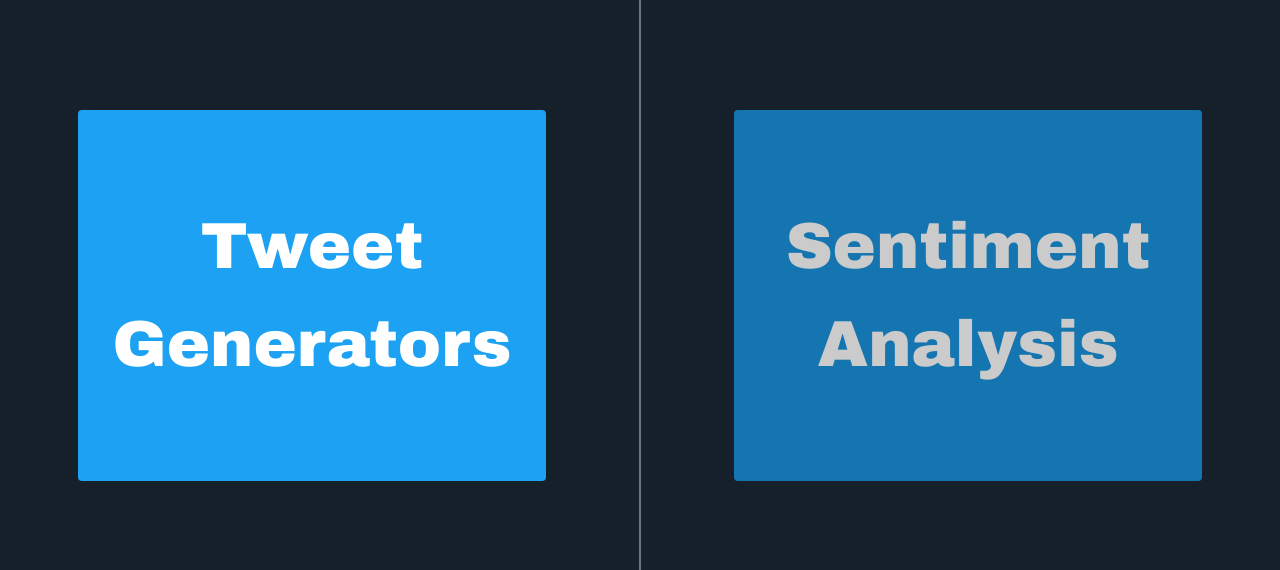
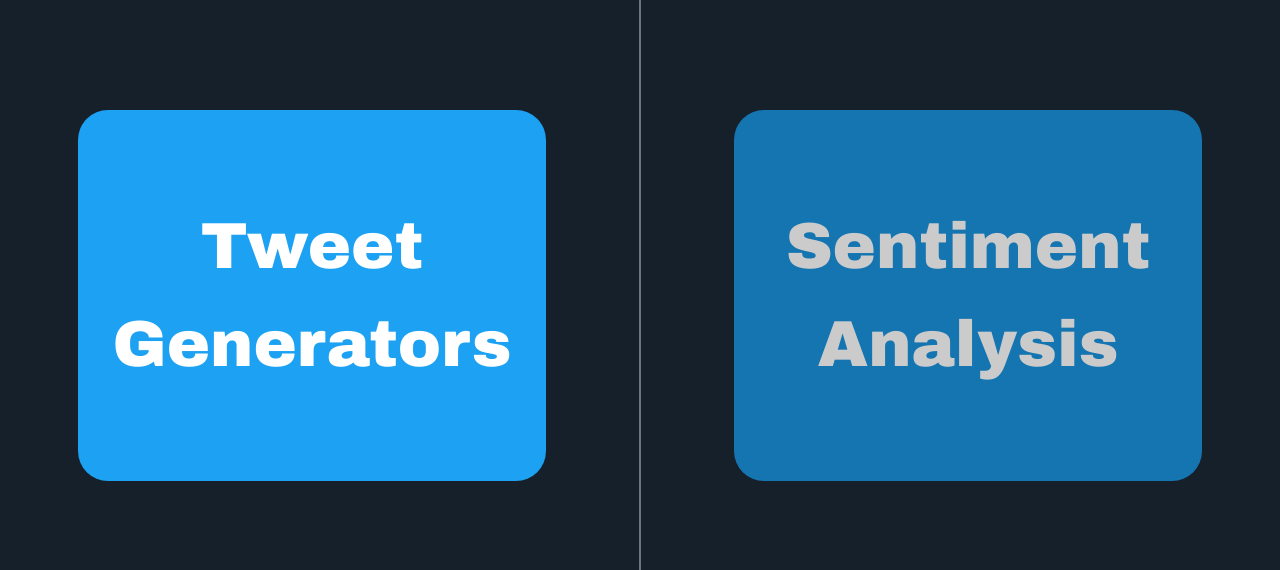
Before and after one commit to TannerYork/Tweet-Stack, a Django app: page / in a window 1280 px wide. Shown: the part 133-703 px from the top of the page. Run offline with Django 3.2, Linux system fonts and the light colour scheme; some libraries are stand-ins or nearby versions.

Commit message:
Update main naviagtion buttons style

```diff
--- a/tweet_generator/templates/index.html
+++ b/tweet_generator/templates/index.html
@@ -3,11 +3,11 @@
    <div class="content row">
         <div class="col-6 bg-twitter border border-secondary border-bottom-0 border-left-0 d-flex justify-content-center align-items-center"
              style="margin-top: 56px;">
-            <a class="btn btn-twitter h-50 w-75" style="font-size: 65px;">Tweet Generators</a>
+            <a href="/generators" class="btn btn-twitter h-50 w-75" style="font-size: 65px; border-radius: 30px;">Tweet Generators</a>
         </div>
         <div class="col-6 bg-twitter border border-secondary border-bottom-0 border-right-0  d-flex justify-content-center align-items-center"
              style="margin-top: 56px;">
-            <a class="btn btn-twitter h-50 w-75 btn-disabled" style="font-size: 65px;">Sentiment Analysis</a>
+            <a class="btn btn-twitter h-50 w-75 btn-disabled" style="font-size: 65px; border-radius: 30px;">Sentiment Analysis</a>
         </div>
    </div>
 {% endblock %}
```
